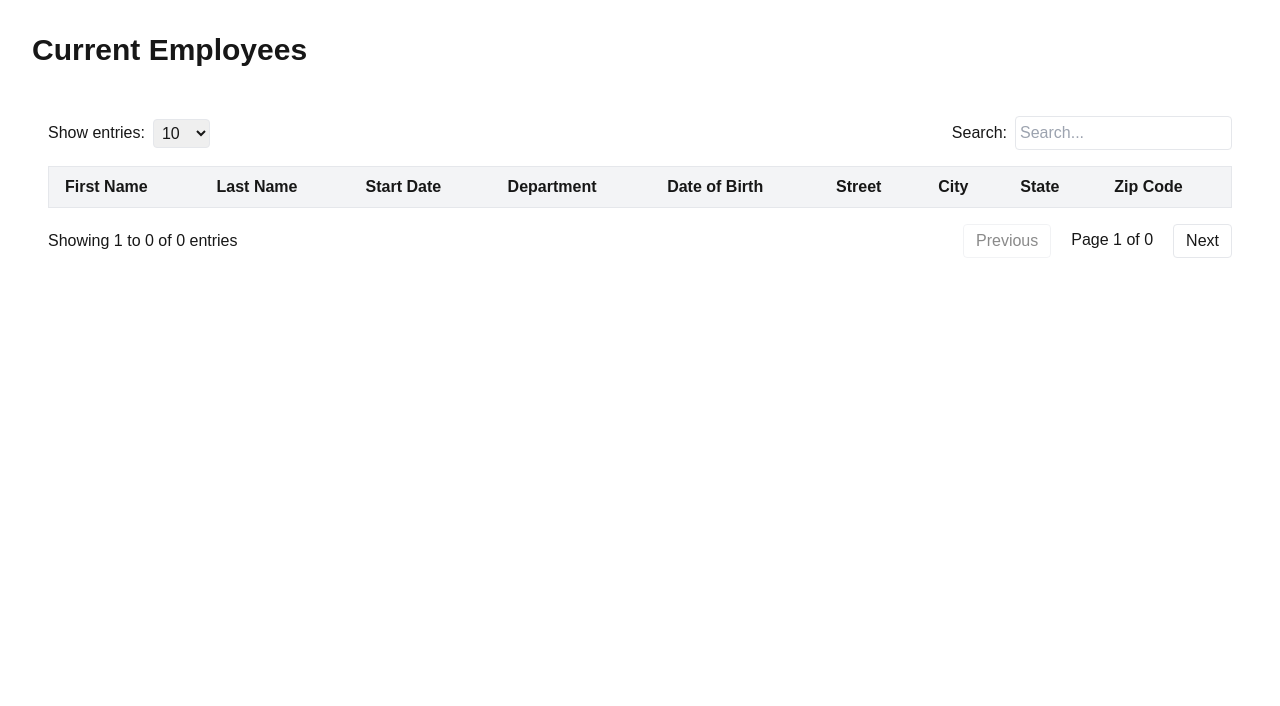
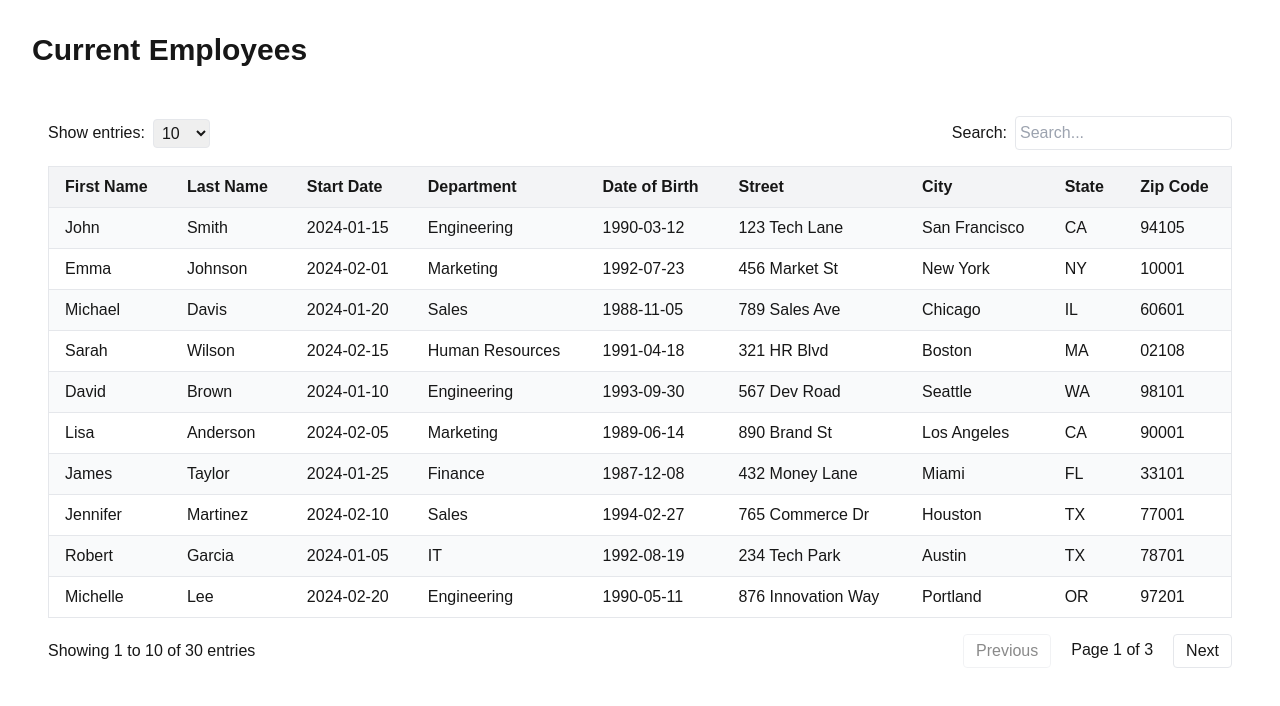
Before and after one commit to enzolp28/hrnet, a Next.js app: page /employees in a window 1280 px wide. Shown: the top 706 px of the page. Built offline with nearby package versions, Linux system fonts and the light colour scheme.

Commit message:
donner mocker

```diff
--- a/app/components/EmployeeForm.tsx
+++ b/app/components/EmployeeForm.tsx
@@ -2,7 +2,8 @@
 
 import { useState } from 'react';
 import { useEmployees } from '../context/EmployeeContext';
-import Modal from './Modal';
+// import Modal from './Modal';
+import  {Modal}  from 'enzo-ts-rc';
 // import { Modal} from 'enzolp-p14-react-library';
 import { Button } from 'enzolp-p14-react-library'
 import { states } from '../data/states';
--- a/app/context/EmployeeContext.tsx
+++ b/app/context/EmployeeContext.tsx
@@ -1,8 +1,10 @@
 'use client';
 
 import { createContext, useContext, useState, useEffect, ReactNode } from 'react';
+import { mockEmployees } from '../data/mockEmployees';
 
 interface Employee {
+  id?: string; // Optionnel pour la compatibilité avec les nouveaux employés ajoutés
   firstName: string;
   lastName: string;
   startDate: string;
@@ -22,20 +24,16 @@ interface EmployeeContextType {
 const EmployeeContext = createContext<EmployeeContextType | undefined>(undefined);
 
 export function EmployeeProvider({ children }: { children: ReactNode }) {
-  const [employees, setEmployees] = useState<Employee[]>([]);
-
-  // Charger les employés depuis le localStorage au démarrage
-  useEffect(() => {
-    const storedEmployees = localStorage.getItem('employees');
-    if (storedEmployees) {
-      setEmployees(JSON.parse(storedEmployees));
-    }
-  }, []);
+  const [employees, setEmployees] = useState<Employee[]>(mockEmployees);
 
   const addEmployee = (employee: Employee) => {
-    const newEmployees = [...employees, employee];
+    // Générer un ID unique si non fourni
+    const employeeWithId = {
+      ...employee,
+      id: employee.id || `emp${Date.now().toString()}`
+    };
+    const newEmployees = [...employees, employeeWithId];
     setEmployees(newEmployees);
-    localStorage.setItem('employees', JSON.stringify(newEmployees));
   };
 
   return (
--- /dev/null
+++ b/app/data/mockEmployees.ts
@@ -0,0 +1,375 @@
+interface Employee {
+  id: string;
+  firstName: string;
+  lastName: string;
+  startDate: string;
+  department: string;
+  dateOfBirth: string;
+  street: string;
+  city: string;
+  state: string;
+  zipCode: string;
+}
+
+export const mockEmployees: Employee[] = [
+  {
+    id: "emp001",
+    firstName: "John",
+    lastName: "Smith",
+    startDate: "2024-01-15",
+    department: "Engineering",
+    dateOfBirth: "1990-03-12",
+    street: "123 Tech Lane",
+    city: "San Francisco",
+    state: "CA",
+    zipCode: "94105"
+  },
+  {
+    id: "emp002",
+    firstName: "Emma",
+    lastName: "Johnson",
+    startDate: "2024-02-01",
+    department: "Marketing",
+    dateOfBirth: "1992-07-23",
+    street: "456 Market St",
+    city: "New York",
+    state: "NY",
+    zipCode: "10001"
+  },
+  {
+    id: "emp003",
+    firstName: "Michael",
+    lastName: "Davis",
+    startDate: "2024-01-20",
+    department: "Sales",
+    dateOfBirth: "1988-11-05",
+    street: "789 Sales Ave",
+    city: "Chicago",
+    state: "IL",
+    zipCode: "60601"
+  },
+  {
+    id: "emp004",
+    firstName: "Sarah",
+    lastName: "Wilson",
+    startDate: "2024-02-15",
+    department: "Human Resources",
+    dateOfBirth: "1991-04-18",
+    street: "321 HR Blvd",
+    city: "Boston",
+    state: "MA",
+    zipCode: "02108"
+  },
+  {
+    id: "emp005",
+    firstName: "David",
+    lastName: "Brown",
+    startDate: "2024-01-10",
+    department: "Engineering",
+    dateOfBirth: "1993-09-30",
+    street: "567 Dev Road",
+    city: "Seattle",
+    state: "WA",
+    zipCode: "98101"
+  },
+  {
+    id: "emp006",
+    firstName: "Lisa",
+    lastName: "Anderson",
+    startDate: "2024-02-05",
+    department: "Marketing",
+    dateOfBirth: "1989-06-14",
+    street: "890 Brand St",
+    city: "Los Angeles",
+    state: "CA",
+    zipCode: "90001"
+  },
+  {
+    id: "emp007",
+    firstName: "James",
+    lastName: "Taylor",
+    startDate: "2024-01-25",
+    department: "Finance",
+    dateOfBirth: "1987-12-08",
+    street: "432 Money Lane",
+    city: "Miami",
+    state: "FL",
+    zipCode: "33101"
+  },
+  {
+    id: "emp008",
+    firstName: "Jennifer",
+    lastName: "Martinez",
+    startDate: "2024-02-10",
+    department: "Sales",
+    dateOfBirth: "1994-02-27",
+    street: "765 Commerce Dr",
+    city: "Houston",
+    state: "TX",
+    zipCode: "77001"
+  },
+  {
+    id: "emp009",
+    firstName: "Robert",
+    lastName: "Garcia",
+    startDate: "2024-01-05",
+    department: "IT",
+    dateOfBirth: "1992-08-19",
+    street: "234 Tech Park",
+    city: "Austin",
+    state: "TX",
+    zipCode: "78701"
+  },
+  {
+    id: "emp010",
+    firstName: "Michelle",
+    lastName: "Lee",
+    startDate: "2024-02-20",
+    department: "Engineering",
+    dateOfBirth: "1990-05-11",
+    street: "876 Innovation Way",
+    city: "Portland",
+    state: "OR",
+    zipCode: "97201"
+  },
+  {
+    id: "emp011",
+    firstName: "William",
+    lastName: "Clark",
+    startDate: "2024-01-30",
+    department: "Marketing",
+    dateOfBirth: "1991-10-24",
+    street: "543 Ad Avenue",
+    city: "Denver",
+    state: "CO",
+    zipCode: "80201"
+  },
+  {
+    id: "emp012",
+    firstName: "Patricia",
+    lastName: "Rodriguez",
+    startDate: "2024-02-25",
+    department: "Human Resources",
+    dateOfBirth: "1988-07-16",
+    street: "321 People St",
+    city: "Phoenix",
+    state: "AZ",
+    zipCode: "85001"
+  },
+  {
+    id: "emp013",
+    firstName: "Thomas",
+    lastName: "Lopez",
+    startDate: "2024-01-12",
+    department: "Finance",
+    dateOfBirth: "1993-03-08",
+    street: "654 Account Road",
+    city: "Philadelphia",
+    state: "PA",
+    zipCode: "19101"
+  },
+  {
+    id: "emp014",
+    firstName: "Elizabeth",
+    lastName: "Hill",
+    startDate: "2024-02-08",
+    department: "Sales",
+    dateOfBirth: "1989-11-30",
+    street: "987 Deal Drive",
+    city: "San Diego",
+    state: "CA",
+    zipCode: "92101"
+  },
+  {
+    id: "emp015",
+    firstName: "Kevin",
+    lastName: "Young",
+    startDate: "2024-01-18",
+    department: "Engineering",
+    dateOfBirth: "1994-06-22",
+    street: "345 Code Lane",
+    city: "Atlanta",
+    state: "GA",
+    zipCode: "30301"
+  },
+  {
+    id: "emp016",
+    firstName: "Sandra",
+    lastName: "King",
+    startDate: "2024-02-12",
+    department: "Marketing",
+    dateOfBirth: "1987-09-14",
+    street: "678 Digital Ave",
+    city: "Dallas",
+    state: "TX",
+    zipCode: "75201"
+  },
+  {
+    id: "emp017",
+    firstName: "Daniel",
+    lastName: "Wright",
+    startDate: "2024-01-22",
+    department: "IT",
+    dateOfBirth: "1992-01-05",
+    street: "890 Server Road",
+    city: "Las Vegas",
+    state: "NV",
+    zipCode: "89101"
+  },
+  {
+    id: "emp018",
+    firstName: "Nancy",
+    lastName: "Scott",
+    startDate: "2024-02-18",
+    department: "Human Resources",
+    dateOfBirth: "1990-12-17",
+    street: "123 Staff Street",
+    city: "Minneapolis",
+    state: "MN",
+    zipCode: "55401"
+  },
+  {
+    id: "emp019",
+    firstName: "Christopher",
+    lastName: "Green",
+    startDate: "2024-01-08",
+    department: "Finance",
+    dateOfBirth: "1988-04-29",
+    street: "456 Budget Blvd",
+    city: "Detroit",
+    state: "MI",
+    zipCode: "48201"
+  },
+  {
+    id: "emp020",
+    firstName: "Margaret",
+    lastName: "Adams",
+    startDate: "2024-02-22",
+    department: "Sales",
+    dateOfBirth: "1993-08-12",
+    street: "789 Revenue Road",
+    city: "Nashville",
+    state: "TN",
+    zipCode: "37201"
+  },
+  {
+    id: "emp021",
+    firstName: "Joseph",
+    lastName: "Baker",
+    startDate: "2024-01-28",
+    department: "Engineering",
+    dateOfBirth: "1991-02-03",
+    street: "321 System Lane",
+    city: "Salt Lake City",
+    state: "UT",
+    zipCode: "84101"
+  },
+  {
+    id: "emp022",
+    firstName: "Dorothy",
+    lastName: "Gonzalez",
+    startDate: "2024-02-03",
+    department: "Marketing",
+    dateOfBirth: "1989-05-26",
+    street: "654 Creative Drive",
+    city: "Sacramento",
+    state: "CA",
+    zipCode: "95801"
+  },
+  {
+    id: "emp023",
+    firstName: "George",
+    lastName: "Nelson",
+    startDate: "2024-01-15",
+    department: "IT",
+    dateOfBirth: "1994-10-09",
+    street: "987 Network Ave",
+    city: "Orlando",
+    state: "FL",
+    zipCode: "32801"
+  },
+  {
+    id: "emp024",
+    firstName: "Betty",
+    lastName: "Carter",
+    startDate: "2024-02-28",
+    department: "Human Resources",
+    dateOfBirth: "1987-07-31",
+    street: "234 Employee Way",
+    city: "Kansas City",
+    state: "MO",
+    zipCode: "64101"
+  },
+  {
+    id: "emp025",
+    firstName: "Richard",
+    lastName: "Mitchell",
+    startDate: "2024-01-03",
+    department: "Finance",
+    dateOfBirth: "1992-12-14",
+    street: "567 Audit Street",
+    city: "Cleveland",
+    state: "OH",
+    zipCode: "44101"
+  },
+  {
+    id: "emp026",
+    firstName: "Susan",
+    lastName: "Perez",
+    startDate: "2024-02-16",
+    department: "Sales",
+    dateOfBirth: "1990-03-23",
+    street: "890 Client Circle",
+    city: "Pittsburgh",
+    state: "PA",
+    zipCode: "15201"
+  },
+  {
+    id: "emp027",
+    firstName: "Charles",
+    lastName: "Roberts",
+    startDate: "2024-01-24",
+    department: "Engineering",
+    dateOfBirth: "1988-09-07",
+    street: "432 Product Road",
+    city: "Cincinnati",
+    state: "OH",
+    zipCode: "45201"
+  },
+  {
+    id: "emp028",
+    firstName: "Carol",
+    lastName: "Turner",
+    startDate: "2024-02-09",
+    department: "Marketing",
+    dateOfBirth: "1993-06-19",
+    street: "765 Campaign Lane",
+    city: "Indianapolis",
+    state: "IN",
+    zipCode: "46201"
+  },
+  {
+    id: "emp029",
+    firstName: "Edward",
+    lastName: "Phillips",
+    startDate: "2024-01-17",
+    department: "IT",
+    dateOfBirth: "1991-11-02",
+    street: "876 Data Drive",
+    city: "Milwaukee",
+    state: "WI",
+    zipCode: "53201"
+  },
+  {
+    id: "emp030",
+    firstName: "Helen",
+    lastName: "Campbell",
+    startDate: "2024-02-14",
+    department: "Human Resources",
+    dateOfBirth: "1989-01-25",
+    street: "543 Training Terrace",
+    city: "St. Louis",
+    state: "MO",
+    zipCode: "63101"
+  }
+];
--- a/app/page.tsx
+++ b/app/page.tsx
@@ -1,5 +1,9 @@
+
+'use client';
+
 import Link from 'next/link';
 import EmployeeForm from './components/EmployeeForm';
+
 
 export default function Home() {
   return (
--- a/package.json
+++ b/package.json
@@ -9,6 +9,7 @@
     "lint": "next lint"
   },
   "dependencies": {
+    "enzo-ts-rc": "^0.0.9",
     "enzolp-p14-react-library": "^0.0.6",
     "next": "15.1.7",
     "react": "^19.0.0",
```
Also changed, not shown: 1 other file (tests, documents, lock files or other folders).
